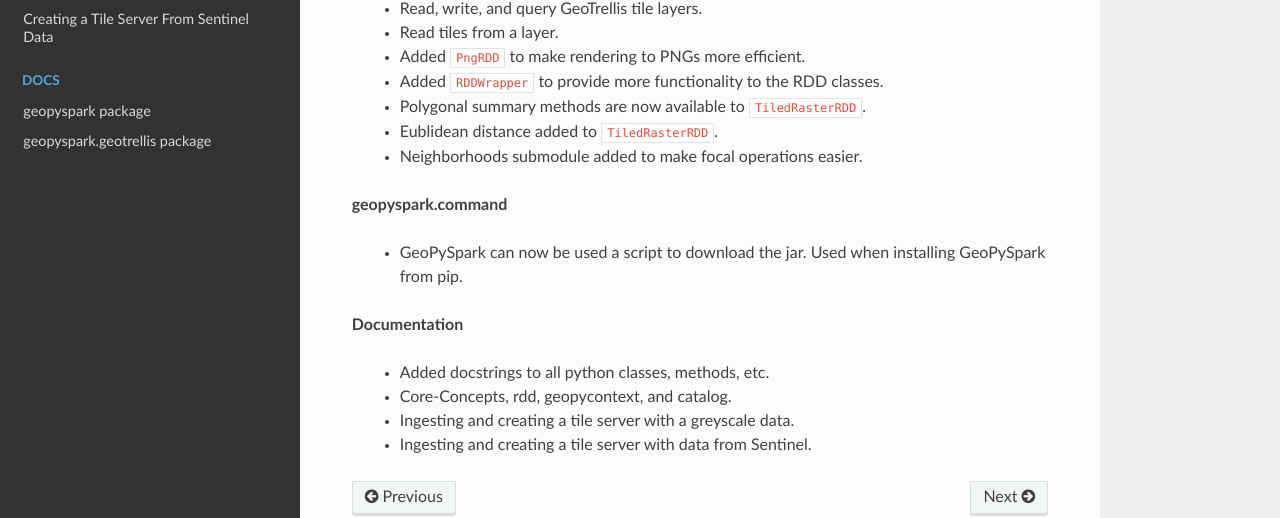
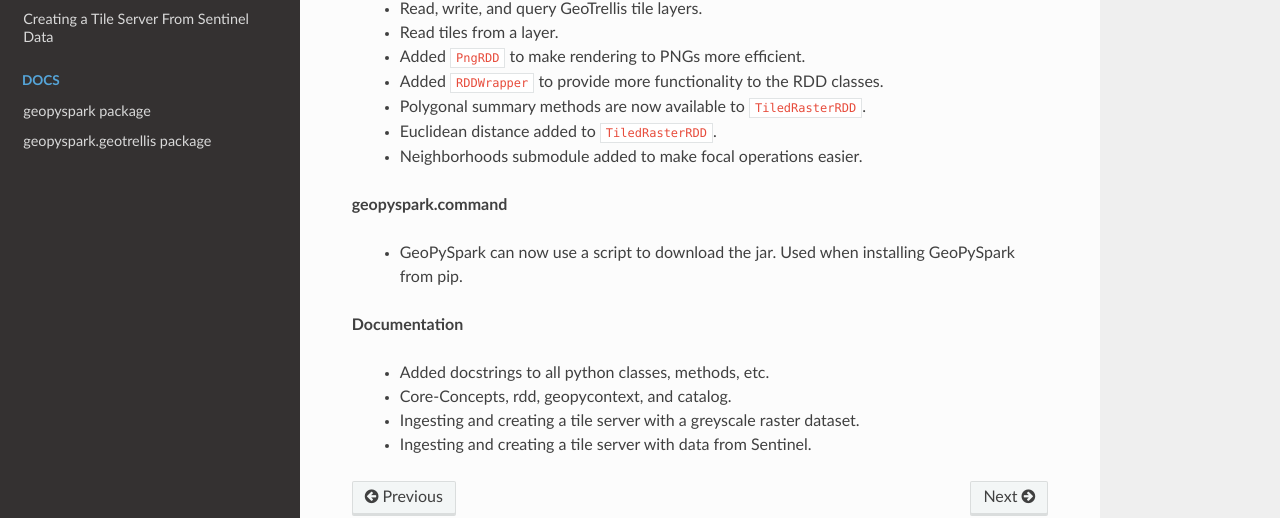
Before and after one commit to locationtech-labs/geopyspark, a Sphinx documentation site: the page built from docs/CHANGELOG.rst, in a window 1280 px wide and 1208 px high. Shown: the part 562-1080 px from the top of the window. Built offline with Sphinx 7.4.7 and the Read the Docs theme 2.0.0, drawn with Linux system fonts in a browser that asks for light colours.

Commit message:
spelling

```diff
--- a/docs/CHANGELOG.rst
+++ b/docs/CHANGELOG.rst
@@ -27,17 +27,17 @@
  - Added ``PngRDD`` to make rendering to PNGs more efficient.
  - Added ``RDDWrapper`` to provide more functionality to the RDD classes.
  - Polygonal summary methods are now available to ``TiledRasterRDD``.
- - Eublidean distance added to ``TiledRasterRDD``.
+ - Euclidean distance added to ``TiledRasterRDD``.
  - Neighborhoods submodule added to make focal operations easier.
 
 **geopyspark.command**
 
- - GeoPySpark can now be used a script to download the jar.
+ - GeoPySpark can now use a script to download the jar.
    Used when installing GeoPySpark from pip.
 
 **Documentation**
 
  - Added docstrings to all python classes, methods, etc.
  - Core-Concepts, rdd, geopycontext, and catalog.
- - Ingesting and creating a tile server with a greyscale data.
+ - Ingesting and creating a tile server with a greyscale raster dataset.
  - Ingesting and creating a tile server with data from Sentinel.
```
